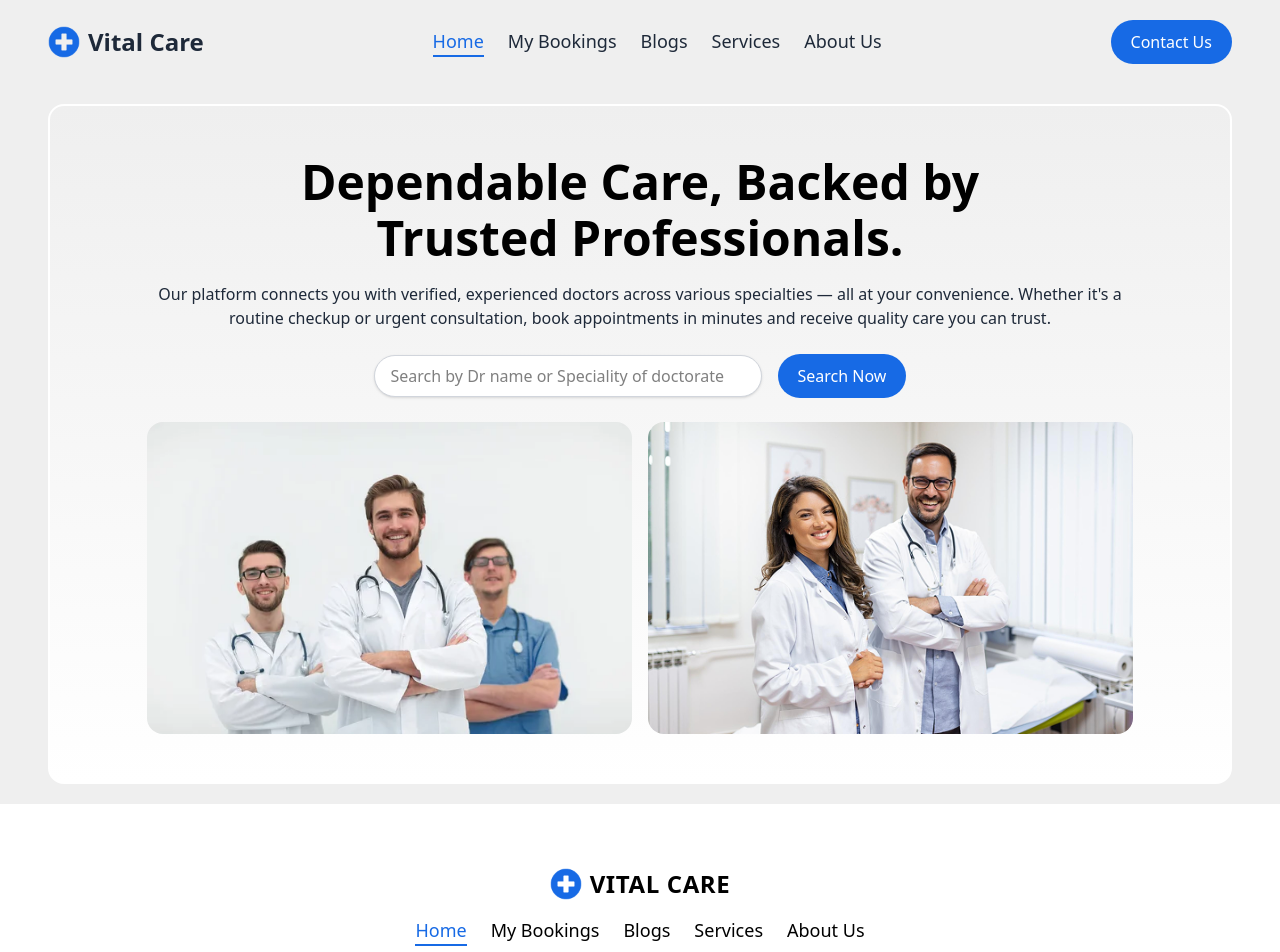
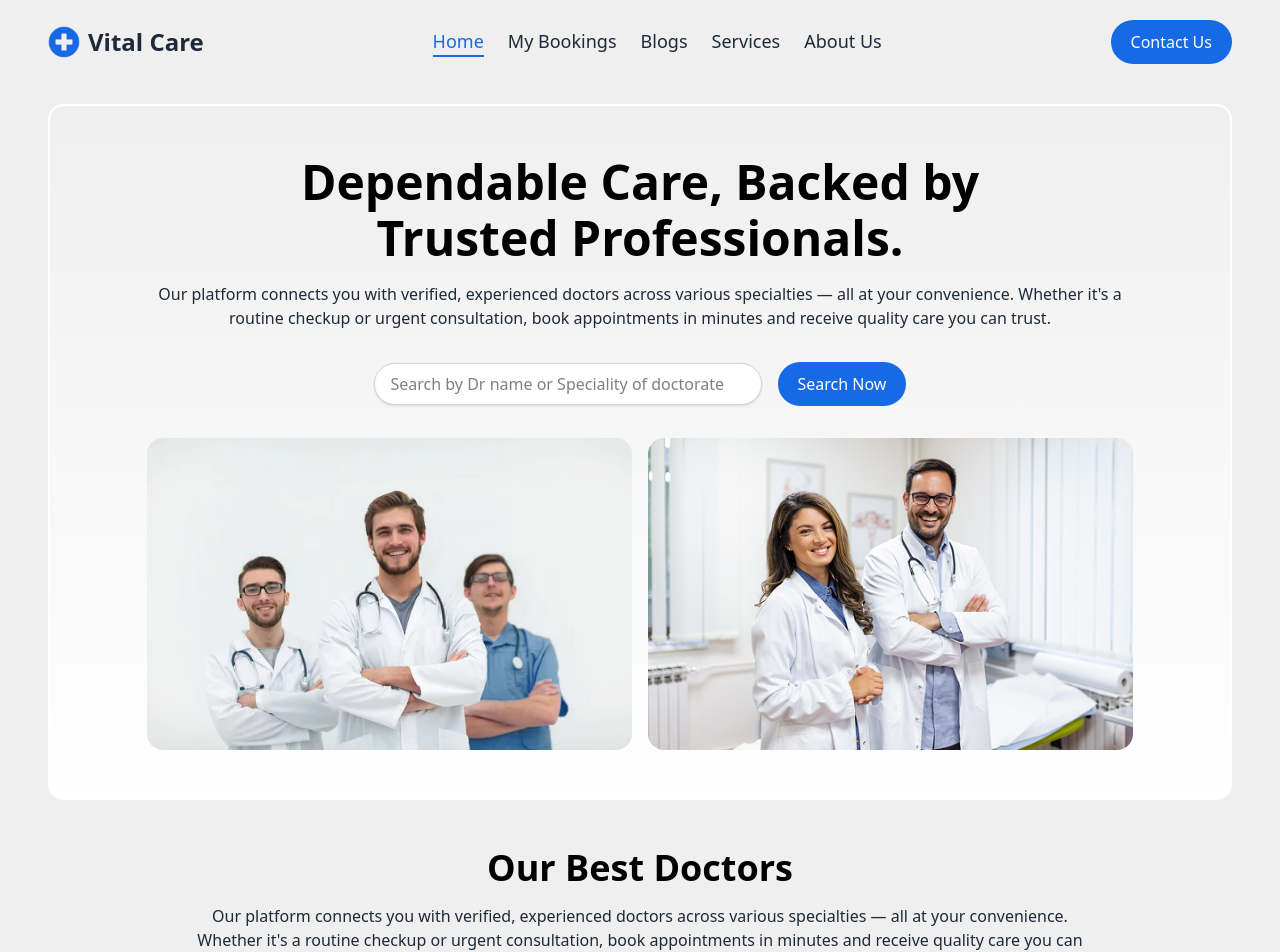
Before and after one commit to shihabuddin-dev/vital-care, a React (Vite) app: page / in a window 1280 px wide. Shown: the top 952 px of the page. Built offline with nearby package versions, Linux system fonts and the light colour scheme.

Commit message:
i have added here few of the doctors data fetched from json data

```diff
--- a/public/dr-data.json
+++ b/public/doctors.json
@@ -14,7 +14,7 @@
     {
       "id": 2,
       "image_url": "https://i.postimg.cc/fyXY27fc/2.webp",
-      "name": "Dr. Fatima Khatun",
+      "name": "Dr. Amain Khan",
       "qualifications": "MBBS, DGO, MS (Obs & Gynae)",
       "registration_number": "BD G-23456",
       "workplace": "United Hospital Ltd., Dhaka",
@@ -31,14 +31,14 @@
       "registration_number": "BD S-09876",
       "workplace": "Evercare Hospital Dhaka",
       "status": "Available",
-      "experience": "20+ Years Experience, Professor",
+      "experience": "20+ Years Experience",
       "availability_days": ["Sunday", "Tuesday", "Saturday"],
       "consultation_fee": 1500
     },
     {
       "id": 4,
       "image_url": "https://i.postimg.cc/rw9N2JXg/11.jpg",
-      "name": "Dr. Naznin Sultana",
+      "name": "Dr. Nazim Uddin",
       "qualifications": "MBBS, MD (Pediatrics)",
       "registration_number": "BD P-34567",
       "workplace": "Popular Diagnostic Center, Dhanmondi",
@@ -62,7 +62,7 @@
     {
       "id": 6,
       "image_url": "https://i.postimg.cc/z3ZVV9WW/13.webp",
-      "name": "Dr. Sharmin Chowdhury",
+      "name": "Dr. Shamim Chowdhury",
       "qualifications": "MBBS, DDV (Dermatology & Venereology)",
       "registration_number": "BD D-56789",
       "workplace": "Labaid Specialized Hospital, Dhaka",
@@ -74,12 +74,12 @@
     {
       "id": 7,
       "image_url": "https://i.postimg.cc/9M04SPC4/14.webp",
-      "name": "Dr. Mahmudul Hasan",
+      "name": "Dr. Farzana Islam",
       "qualifications": "MBBS, MD (Neurology)",
       "registration_number": "BD N-67890",
       "workplace": "Bangabandhu Sheikh Mujib Medical University (BSMMU)",
       "status": "Available by Appointment",
-      "experience": "14+ Years Experience, Associate Professor",
+      "experience": "14+ Years Experience",
       "availability_days": ["Monday", "Friday"],
       "consultation_fee": 1300
     },
@@ -98,7 +98,7 @@
     {
       "id": 9,
       "image_url": "https://i.postimg.cc/xCXvHVkF/3.webp",
-      "name": "Dr. Farzana Islam",
+      "name": "Dr. Mahmudul Hasan ",
       "qualifications": "MBBS, FCPS (ENT)",
       "registration_number": "BD E-89012",
       "workplace": "Ibn Sina Diagnostic & Hospital, Sylhet",
@@ -109,7 +109,7 @@
     },
     {
       "id": 10,
-      "image_url": "https://i.postimg.cc/XqyrNVZ4/4-webp",
+      "image_url": "https://i.postimg.cc/3N9xJPtt/5.webp",
       "name": "Dr. Selim Reza",
       "qualifications": "MBBS, MD (Internal Medicine)",
       "registration_number": "BD M-90123",
@@ -122,7 +122,7 @@
     {
       "id": 11,
       "image_url": "https://i.postimg.cc/rpFCVrqT/6.webp",
-      "name": "Dr. Ayesha Siddika",
+      "name": "Dr. Anik Islam",
       "qualifications": "MBBS, MCPS (Psychiatry)",
       "registration_number": "BD P-01234",
       "workplace": "National Institute of Mental Health, Dhaka",
@@ -170,7 +170,7 @@
     {
       "id": 15,
       "image_url": "https://i.postimg.cc/KcKf3BBv/9.webp",
-      "name": "Dr. Tahmina Akter",
+      "name": "Dr. Tamin Hosen",
       "qualifications": "MBBS, MD (Endocrinology)",
       "registration_number": "BD E-45123",
       "workplace": "BIRDEM General Hospital, Dhaka",
--- /dev/null
+++ b/src/components/Doctor.jsx
@@ -0,0 +1,29 @@
+import React from 'react';
+import { Link } from 'react-router';
+
+const Doctor = ({doctor}) => {
+    const { image_url, name,availability_days, speciality, registration_number, experience } = doctor || {}
+    const today = new Date().toLocaleDateString("en-US", { weekday: "long" });
+    const isAvailable = availability_days.includes(today);
+    return (
+        <div className='border-2 border-gray-300 rounded-2xl p-5 md:p-6 flex flex-col items-center justify-center gap-4 md:gap-6 shadow hover:shadow-lg duration-700 transform hover:-translate-y-1 bg-white'>
+            <div>
+                <img className='w-60 md:w-78 h-52 md:h-68 mx-auto object-cover rounded-2xl border-2 border-gray-300' src={image_url} alt="" />
+            </div>
+            <div className='space-y-2'>
+                <div className='flex gap-2 flex-col xl:flex-row justify-left items-center'>
+                    <button className={`px-2 py-1 rounded-4xl ${isAvailable ? 'bg-[#09982F1A] text-[#09982F]' : 'bg-[#FFA00033] text-[#FFA000]'}`} >{isAvailable ? 'Available' : 'Unavailable'}</button>
+                    <button className='bg-[#176AE51A] text-[#176AE5] px-2 py-1 rounded-4xl'>{experience}</button>
+                </div>
+                <h3 className='text-2xl font-semibold'>{name}</h3>
+                <p className='text-lg text-[#0F0F0F99]'>{speciality}</p>
+                <p className='text-[#0F0F0FB3] flex items-center gap-2'><span className='text-xl'>®</span> Reg No: {registration_number}</p>
+                <Link to={`lawyer-details/${registration_number}`}>
+                    <button className='cursor-pointer hover:bg-[#176AE5] hover:text-white text-[#176AE5] duration-900 transform hover:-translate-y-1 border-2 border-[#176AE533] py-1 w-full rounded-4xl'>View Details</button>
+                </Link>
+            </div>
+        </div>
+    );
+};
+
+export default Doctor;
--- /dev/null
+++ b/src/components/Doctors.jsx
@@ -0,0 +1,25 @@
+import React from 'react';
+import Doctor from './Doctor';
+
+const Doctors = ({doctors}) => {
+
+    return (
+        <div className='mt-12 space-y-8 md:space-y-10'>
+            <div className='text-center space-y-4 '>
+                <h2 className='text-3xl md:text-4xl font-semibold'>Our Best Doctors</h2>
+                <p className='text-gray-800 md:w-9/12 mx-auto'>Our platform connects you with verified, experienced doctors across various specialties — all at your convenience. Whether it's a routine checkup or urgent consultation, book appointments in minutes and receive quality care you can trust.
+                </p>
+            </div>
+
+            <div className='grid md:grid-cols-2 lg:grid-cols-3 gap-5'>
+                {
+                    doctors.map(doctor => <Doctor key={doctor.id} doctor={doctor} />)
+                }
+            </div>
+
+
+        </div>
+    );
+};
+
+export default Doctors;
--- a/src/components/Hero.jsx
+++ b/src/components/Hero.jsx
@@ -1,11 +1,18 @@
-import React from 'react';
+import React, { useState } from 'react';
 import Button from './ui/Button';
 import heroImage1 from '../assets/banner-img-1.png'
 import heroImage2 from '../assets/banner-img-2.jpg'
 
-const Hero = () => {
+const Hero = ({ setDoctors, data }) => {
+    const [searchText, setSearchText] = useState('')
+    const handleSearchText = (e, text) => {
+        e.preventDefault()
+
+        const searchDrData = data.filter(data => data.name.toLowerCase().includes(text.toLowerCase()))
+        setDoctors(searchDrData)
+    }
     return (
-        <div className='bg-linear-to-b from-[#efefef] to-white border-2 border-white py-8 md:py-12 rounded-2xl px-2'>
+        <div className='bg-linear-to-b from-[#efefef] to-white border-2 border-white py-8 md:py-12 space-y-6 md:space-y-8 rounded-2xl px-2'>
             {/* header part  */}
             <div className='text-center space-y-4 '>
                 <h2 className='text-4xl md:text-5xl font-semibold md:font-bold md:leading-14 md:w-8/12 mx-auto'>Dependable Care, Backed by Trusted Professionals.</h2>
@@ -13,21 +20,21 @@ const Hero = () => {
                 </p>
             </div>
             <form
-                // onSubmit={(e) => {
-                //     handleSearch(e, searchText)
-                //     // reset text from input
-                //     setSearchText('')
-                // }}
-                className='flex gap-4 flex-col md:flex-row pt-6 justify-center items-center'>
+                onSubmit={(e) => {
+                    handleSearchText(e, searchText)
+                    setSearchText('')
+                }
+                }
+                className='flex gap-4 flex-col md:flex-row justify-center items-center'>
 
                 <input
-                    // value={searchText}
-                    // onChange={(e) => setSearchText(e.target.value)}
+                    onChange={(e) => setSearchText(e.target.value)
+                    }
                     type="text"
                     placeholder='Search by Dr name or Speciality of doctorate' className='border shadow px-4 py-2 w-2/3 md:w-1/3 rounded-4xl bg-white border-gray-300 focus:outline-[#176AE5]' />
                 <Button type='submit' label='Search Now' />
             </form>
-            <div className='mt-6 flex justify-center items-center flex-col md:flex-row gap-4'>
+            <div className='flex justify-center items-center flex-col md:flex-row gap-4'>
                 <img className='w-full md:w-5/12 md:h-78 object-cover rounded-2xl' src={heroImage2} alt="" />
                 <img className='w-full md:w-5/12 md:h-78 object-cover rounded-2xl' src={heroImage1} alt="" />
             </div>
--- a/src/pages/Home.jsx
+++ b/src/pages/Home.jsx
@@ -1,10 +1,17 @@
-import React from 'react';
+import React, { useState } from 'react';
 import Hero from '../components/Hero';
+import Doctors from '../components/Doctors';
+import { useLoaderData } from 'react-router';
 
 const Home = () => {
+    const data = useLoaderData()
+    const [doctors,setDoctors]=useState(data)
+
+
     return (
         <div>
-               <Hero/>
+               <Hero setDoctors={setDoctors} data={data}/>
+              <Doctors doctors={doctors}/>
         </div>
     );
 };
--- a/src/routes/routes.jsx
+++ b/src/routes/routes.jsx
@@ -4,17 +4,24 @@ import {
 import MainLayout from "../layout/MainLayout";
 import ErrorPage from "../pages/ErrorPage";
 import Home from "../pages/Home";
+import Loader from "../components/ui/Loader";
 
 const router = createBrowserRouter([
     {
         path: "/",
         Component: MainLayout,
-        children:[
-            {index: true, Component: Home}
+        children: [
+            {
+                index: true,
+                hydrateFallbackElement: <Loader />,
+                loader: () => fetch('../doctors.json'),
+                Component: Home
+            },
+
         ]
 
     },
-    {path: '*', Component: ErrorPage}
+    { path: '*', Component: ErrorPage }
 ]);
 
 export default router;
```
